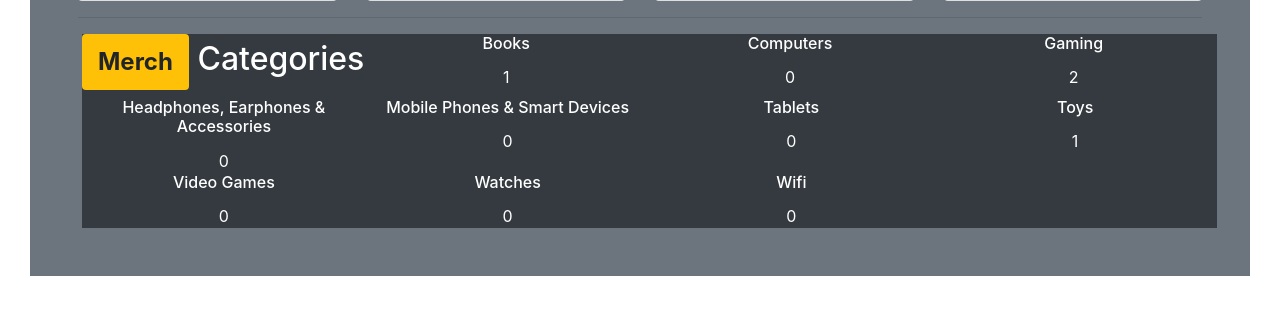
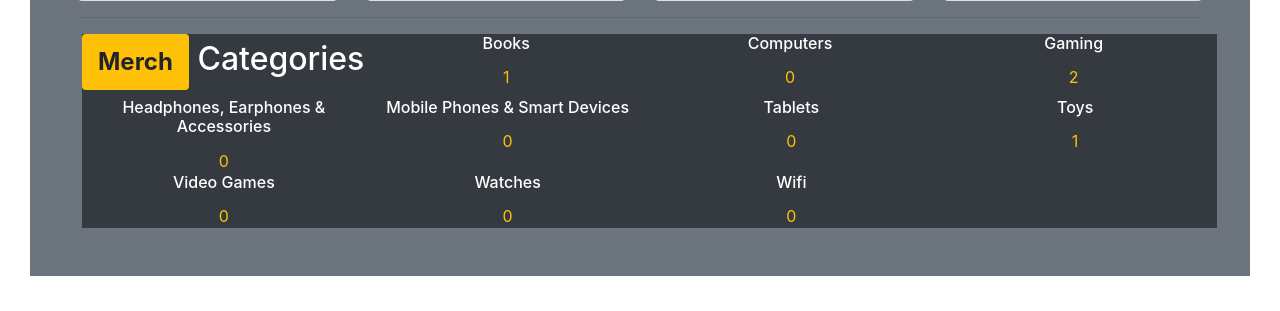
Before and after one commit to GustavFluur/merch_discount, a Django app: page / in a window 1280 px wide. Shown: the part 756-1067 px from the top of the page. Run offline with Django 3.2, Linux system fonts and the light colour scheme; data comes from the database, SQL or seed files in the repository; some libraries are stand-ins or nearby versions.

Commit message:
Added adjustmnets into the categories section

```diff
--- a/core/templates/core/index.html
+++ b/core/templates/core/index.html
@@ -32,12 +32,13 @@
             <h2><span class="badge badge-warning p-3 ">Merch</span> Categories</h2>
             {% for category in categories %}
                     <div class="col-sm-6 col-md-6 col-lg-4 col-xl-3">
-
                         <div class="h-100">
                             <a href="">
-                                <div>
-                                    <h6 class="card-title mt-0 text-white">{{ category.name }}</h6>
-                                    <p class="card-text text-white">{{ category.merchandises.count }}</p>
+                                <div class="row">
+                                    <div class="col">
+                                        <h6 class="card-title mt-0 text-white">{{ category.name }}</h6>
+                                        <p class="card-text text-warning">{{ category.merchandises.count }}</p>
+                                    </div>
                                 </div>
                             </a>
                         </div>
--- a/merch_discount/settings.py
+++ b/merch_discount/settings.py
@@ -25,7 +25,7 @@ SECRET_KEY = 'django-insecure-6acz0ftzk33it=!=$k$j4foggnr_-dko9(u9dvey-44+2#fc$z
 # SECURITY WARNING: don't run with debug turned on in production!
 DEBUG = True
 
-ALLOWED_HOSTS = ['8000-gustavfluur-merchdiscou-3wb0aspaalw.ws-eu106.gitpod.io']
+ALLOWED_HOSTS = ['8000-gustavfluur-merchdiscou-3wb0aspaalw.ws-eu107.gitpod.io']
 
 
 # Application definition
```
